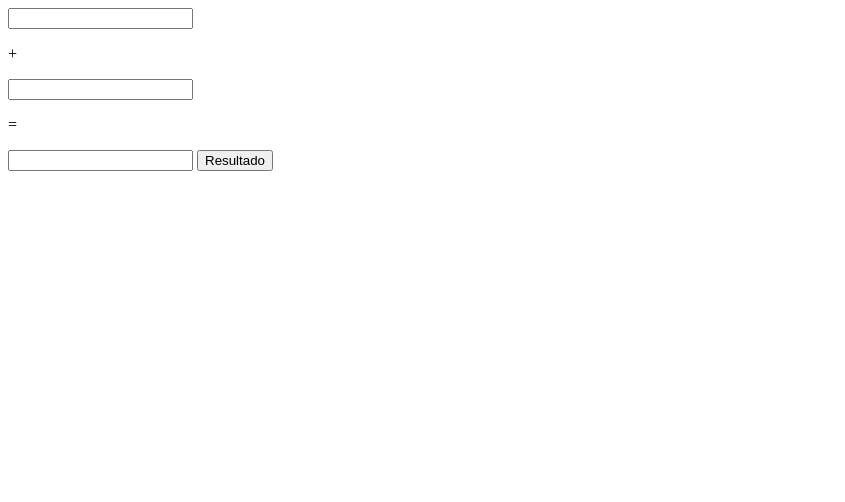
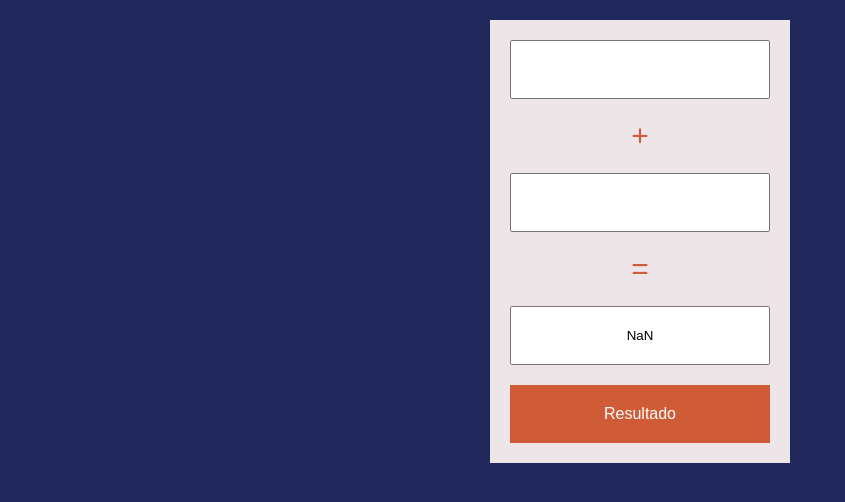
Before and after one commit to KPBaldur/Javascript-Practicas, a plain HTML site: page Calculadora Basica JS - Practica/index.html in a window 1280 px wide. Both pictures are taken after a click on the button "Resultado". Shown: the whole page, without its empty margins (0-845 px from the left). Drawn offline with Linux system fonts and the light colour scheme.

Commit message:
Configuracion de funciones
-Configuracion de funciones para calculadora de JS

```diff
--- a/Calculadora Basica JS - Practica/index.html
+++ b/Calculadora Basica JS - Practica/index.html
@@ -4,16 +4,20 @@
     <meta charset="UTF-8">
     <meta http-equiv="X-UA-Compatible" content="IE=edge">
     <meta name="viewport" content="width=device-width, initial-scale=1.0">
+    <link rel="stylesheet" href="styles.css">
     <title>Document</title>
 </head>
 <body>
+    <div class="contenedor">
         <form action="">
             <input type="text" name="" id="numero1">
             <p>+</p>
             <input type="text" name="" id="numero2">
             <p>=</p>
             <input type="text" id="resultado" readonly>
-        <input type="button" class="btn" value="Resultado">
+            <input type="button" onclick="suma()" class="btn" value="Resultado">
         </form>
+    </div>
+    <script src="script.js"></script>
 </body>
 </html>
--- a/Calculadora Basica JS - Practica/script.js
+++ b/Calculadora Basica JS - Practica/script.js
@@ -0,0 +1,7 @@
+function suma(){
+    var numero1 = parseFloat(document.getElementById('numero1').value);
+    var numero2 = parseFloat(document.getElementById('numero2').value);
+    var resultado = numero1 + numero2;
+
+    document.getElementById('resultado').value = resultado;
+}
--- a/Calculadora Basica JS - Practica/styles.css
+++ b/Calculadora Basica JS - Practica/styles.css
@@ -14,7 +14,7 @@ body {
 
 .contenedor {
     width: 300px;
-    margin: 20px;
+    margin: 20px auto;
     background: #eee5e9;
     padding: 20px;
 }
```
Lines whose indentation alone changed are shown as unchanged.
